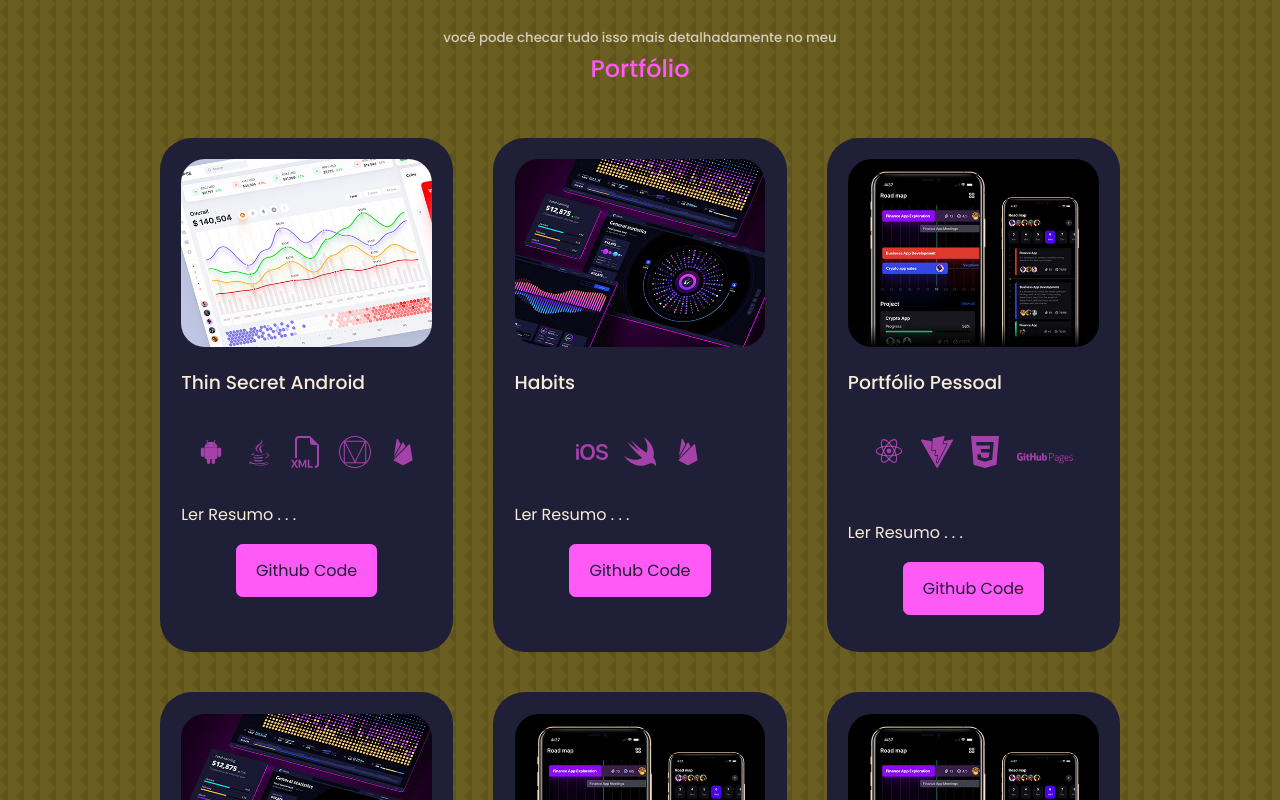
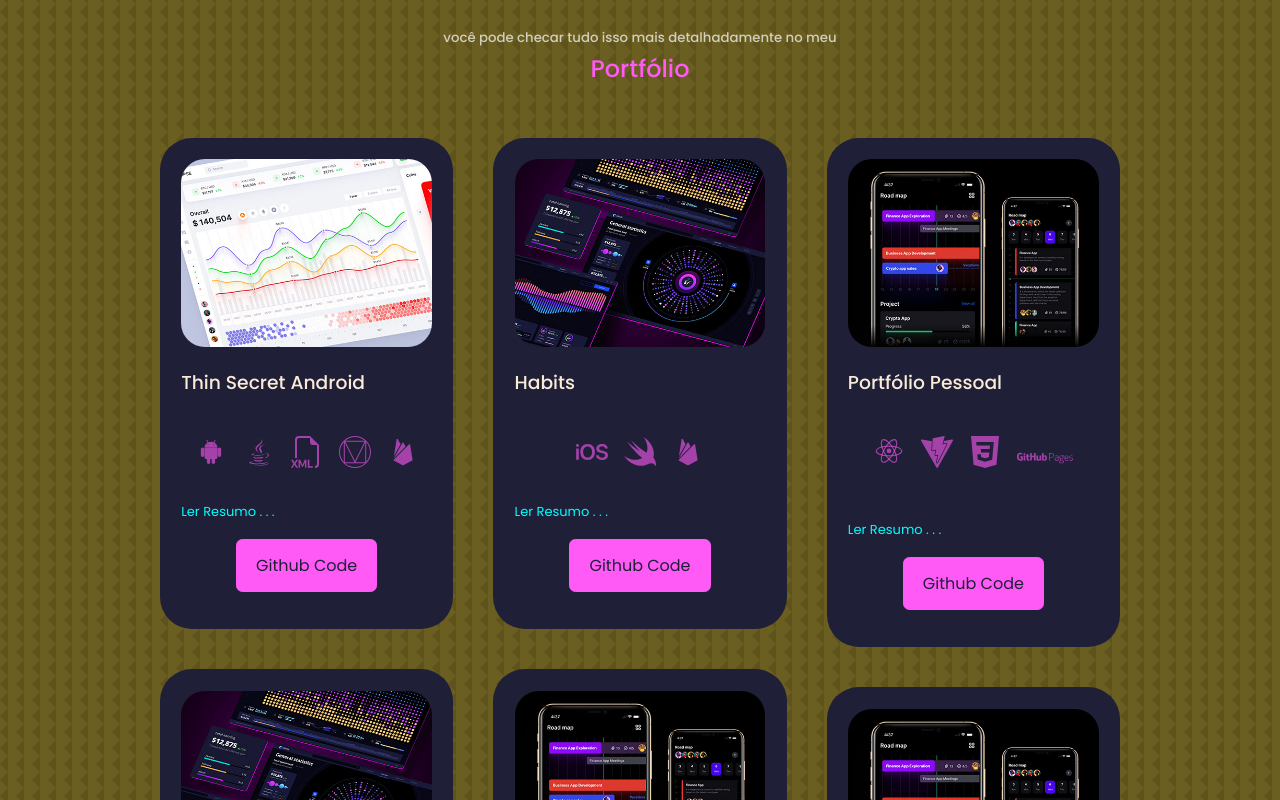
Before and after one commit to lamenkazu/portifolio, a React (Vite) app: page / in a window 1280 px wide. Shown: the part 2460-3260 px from the top of the page. Built offline with nearby package versions, Linux system fonts and the light colour scheme.

Commit message:
Portfolio Row Behavior

```diff
--- a/src/components/contact/Contact.jsx
+++ b/src/components/contact/Contact.jsx
@@ -15,7 +15,7 @@ const Contact = () => {
   const sendEmail = (e) => {
     e.preventDefault();
 
-    emailjs.sendForm(REACT_APP_SERVICE_ID, REACT_APP_TEMPLATE_ID, form.current, REACT_APP_PUBLIC_KEY)
+    emailjs.sendForm(service_2xerr0h, template_nx6rqje, form.current, rN2xNPghh5SCTtz44)
       .then((result) => {
         window.alert("Mensagem Enviada! Agradeço o contato, responderei o mais breve possível.")
         e.target.reset()
--- a/src/components/nav/Nav.jsx
+++ b/src/components/nav/Nav.jsx
@@ -12,6 +12,7 @@ import { useState, useEffect} from 'react'
 const Nav = () => {
 
   const [activeNav, setActiveNav] = useState('#');
+  const [portfolioAlertShown, setPortfolioAlertShown] = useState(false);
 
   useEffect(() => {
     const handleScroll = () => {
@@ -54,11 +55,19 @@ const Nav = () => {
       }
     };
 
+    if (activeNav === '#portfolio' && !portfolioAlertShown) {
+      window.alert('Os itens do portfólio não estão totalmente atualizados, talvez algumas coisas não funcionem.');
+      setPortfolioAlertShown(true);
+
+    }else if(activeNav !== '#portfolio'){
+      setPortfolioAlertShown(false)
+    }
+
     window.addEventListener('scroll', handleScroll);
     return () => {
       window.removeEventListener('scroll', handleScroll);
     };
-  }, []);
+  }, [activeNav, portfolioAlertShown]);
 
   return (
     <nav>
--- a/src/components/portfolio/Portfolio.jsx
+++ b/src/components/portfolio/Portfolio.jsx
@@ -4,25 +4,55 @@ import './portfolio.css'
 import PortfolioItem from './PortfolioItem'
 import portfolioData from '../../data/portfolioData'
 
+import {useState} from 'react'
+
 const Portfolio = () => {
+  const [expandedIndex, setExpandedIndex] = useState(null);
+
+  const toggleExpand = (index) => {
+    setExpandedIndex(index === expandedIndex ? null : index);
+  };
+
+  const itemsPerRow = 4;
+  const numRows = Math.ceil(portfolioData.length / itemsPerRow);
+
+  const getRowClass = (rowIndex, itemIndex) => {
+    const startItemIndex = rowIndex * itemsPerRow;
+    const endItemIndex = Math.min(startItemIndex + itemsPerRow - 1, portfolioData.length - 1);
+    const isExpandedRow = startItemIndex <= expandedIndex && expandedIndex <= endItemIndex;
+    const isExpandedItem = expandedIndex === itemIndex;
+
+    if (isExpandedRow && !isExpandedItem) {
+      return 'shifted';
+    }
+    return '';
+  };
+
   return (
-    <section id='portfolio'>
+    <section id="portfolio">
       <h5>você pode checar tudo isso mais detalhadamente no meu</h5>
       <h2>Portfólio</h2>
 
       <div className="container portfolio__container">
 
-        {
-          portfolioData.map(({id, image, tecs, title, resume, github, demo}) => {
-            return(
-              <PortfolioItem key={id} image={image} tecs={tecs} title={title} resume={resume} github={github} demo={demo}/>
-            )
-          })
-        }
+        {Array.from({ length: numRows }).map((_, rowIndex) => (
+
+          <div className="portfolio__row" key={rowIndex}>
+
+            {Array.from({ length: itemsPerRow }).map((_, itemIndex) => {
+              const dataIndex = rowIndex + itemIndex * numRows;
+              const { id, image, tecs, title, resume, github, demo } = portfolioData[dataIndex];
+
+              return(
+                <PortfolioItem key={id} image={image} tecs={tecs} title={title} resume={resume} github={github} demo={demo}/>
+              )
+
+            })}
+          </div>
+        ))}
       </div>
+    </section>
+  );
+};
 
-    </section>
-  )
-}
-
-export default Portfolio
+export default Portfolio;
--- a/src/components/portfolio/portfolio.css
+++ b/src/components/portfolio/portfolio.css
@@ -10,6 +10,8 @@
     border-radius: 2rem;
     border: 2px solid transparent;
     transition: var(--transition);
+    margin-bottom: 2.5rem;
+
 }
 
 .portfolio__item:hover{
@@ -26,6 +28,7 @@
 }
 
 .portfolio__item p {
+    font-size: small;
     max-height: 1.8rem; /* Defina a altura máxima para o texto encurtado */
     overflow: hidden;
     transition: var(--transition);
@@ -33,13 +36,12 @@
 }
 
 .portfolio__item p.expanded {
-    font-size: small;
     max-height: 100%;
     cursor: default;
 
 }
 
-.portfolio__item p.abduce:hover {
+.portfolio__item p.abduce {
     color: aqua;
 }
 
--- a/src/main.jsx
+++ b/src/main.jsx
@@ -4,7 +4,7 @@ import App from './App.jsx'
 
 ReactDOM.createRoot(document.getElementById('root')).render(
   <React.StrictMode>
-    {window.alert("Esse portfólio ainda não está completo!\n Ele está sendo produzido nesse momento, porém fique a vontade para verificar seu estado atual :D\n 95% Completo")}
+    {window.alert("Esse portfólio ainda não está completo!\nEle está sendo produzido nesse momento, porém fique a vontade para verificar seu estado atual :D\n 95% Completo")}
     <App />
   </React.StrictMode>,
 )
```
